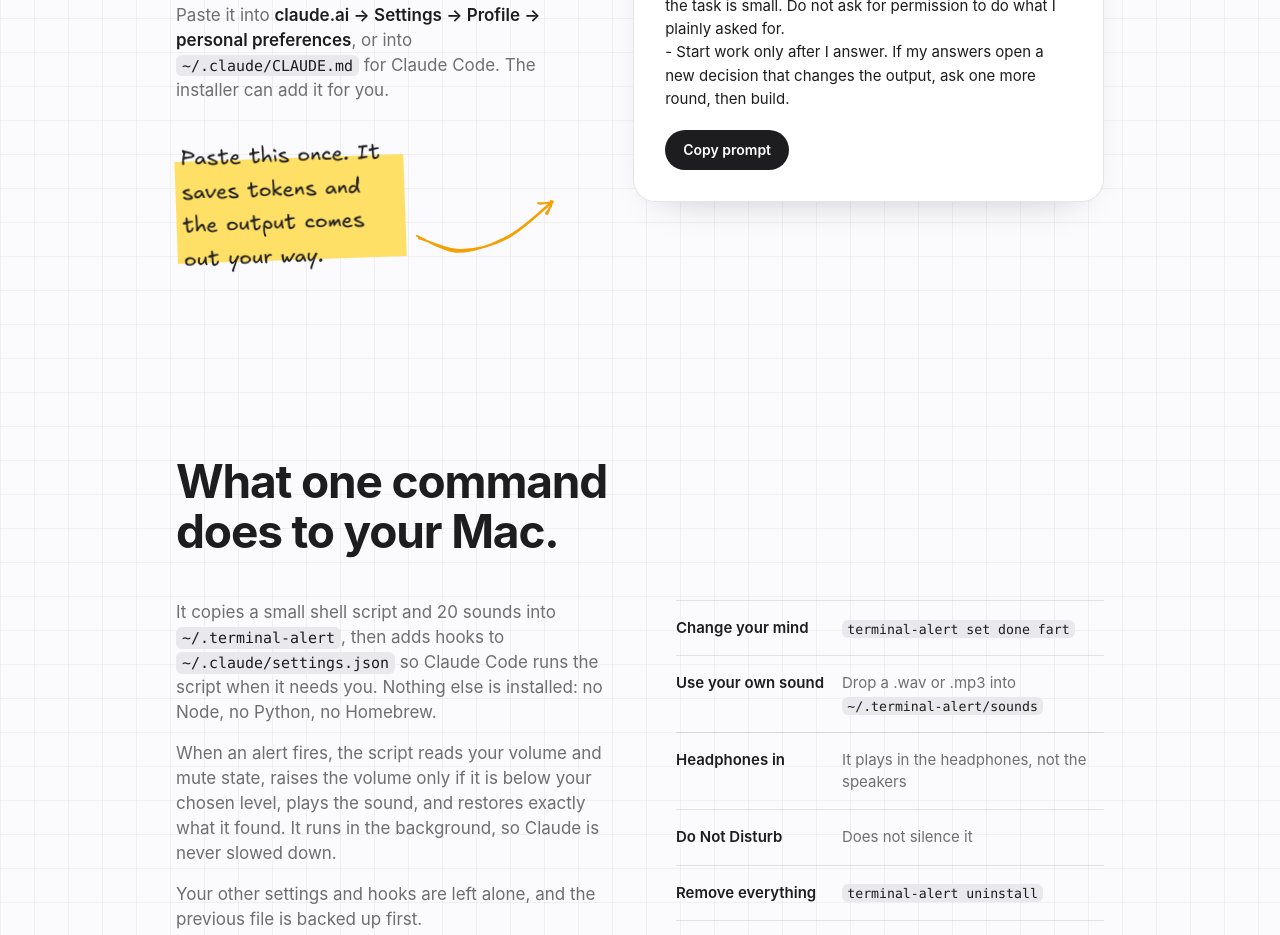
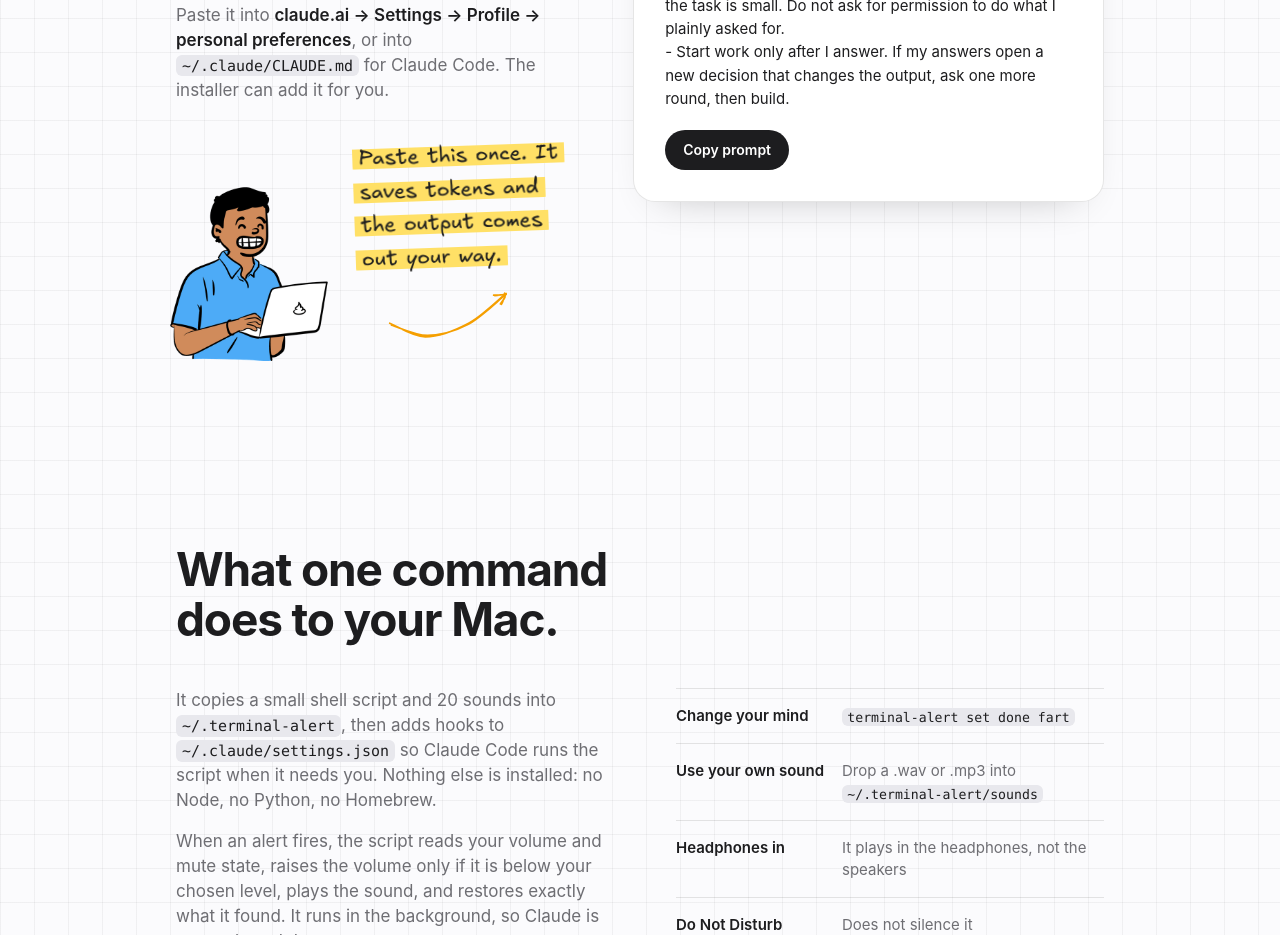
Before and after one commit to Sak3ham/terminal-alert, a plain HTML site: page index.html in a window 1280 px wide. Shown: the part 2736-3671 px from the top of the page. Drawn offline with Linux system fonts and the light colour scheme.

Commit message:
Grinning peep beside the ask-first note
Co-Authored-By: Claude Opus 5.5 <noreply@anthropic.com>

```diff
--- a/index.html
+++ b/index.html
@@ -128,8 +128,8 @@
         <h2>An alert only helps if Claude stops to ask.</h2>
         <p>Left alone, Claude often guesses, builds the wrong thing, and you pay for the tokens twice. This prompt makes it ask multiple-choice questions before anything complex. You answer in ten seconds and the work goes the right way the first time.</p>
         <p>Paste it into <strong>claude.ai → Settings → Profile → personal preferences</strong>, or into <code>~/.claude/CLAUDE.md</code> for Claude Code. The installer can add it for you.</p>
-        <p class="hand-note">
-          <span>Paste this once. It saves tokens and the output comes out your way.</span>
+        <p class="hand-note note-prompt"><img class="note-peep" src="peeps/grin.png" alt="" width="492" height="520" loading="lazy">
+          <span class="note-text"><span>Paste this once. It saves tokens and the output comes out your way.</span></span>
           <svg viewBox="0 0 180 84" aria-hidden="true" fill="none" stroke="currentColor" stroke-width="2.4" stroke-linecap="round">
             <path d="M7.0 56.3 C15.4 59.2, 38.4 75.4, 56.9 75.4 C75.4 75.3, 99.2 66.1, 118.1 56.0 C136.9 45.9, 161.4 21.2, 169.9 14.7 M9.5 59.0 C18.6 61.4, 42.2 73.4, 60.1 73.3 C78.0 73.1, 98.7 67.5, 117.1 57.9 C135.4 48.2, 161.1 22.2, 170.1 15.5"/>
             <path d="M167.9 14.6 C168.6 16.5, 163.7 16.8, 152.5 17.1 M169.4 15.8 C163.5 16.4, 159.5 17.3, 154.1 17.7"/>
--- a/site.css
+++ b/site.css
@@ -423,8 +423,20 @@ input[type="range"]::-moz-range-thumb {
 .hand-note svg { flex: none; width: 124px; color: var(--marker-ink); }
 
 .prompt-copy .hand-note { margin-top: 36px; color: #1e1e1e; }
-.prompt-copy .hand-note > span { max-width: 15em; }
-.prompt-copy .hand-note svg { width: 150px; height: 70px; margin-bottom: 14px; }
+/* The grinning peep, pleased with the tokens he saved, with his note and
+   an arrow to the prompt. */
+.note-prompt {
+  display: grid; grid-template-columns: 170px minmax(0, 1fr); grid-template-rows: auto auto;
+  column-gap: 8px; align-items: end;
+}
+.note-peep { grid-row: 1 / 3; width: 170px; height: auto; margin-left: -12px; }
+.note-prompt .note-text { background: none; padding: 0; transform: rotate(-2deg); max-width: 12em; align-self: end; }
+.note-prompt .note-text > span {
+  background: linear-gradient(transparent 14%, var(--marker) 14% 90%, transparent 90%);
+  padding: 0 0.3em; border-radius: 0.2em;
+  -webkit-box-decoration-break: clone; box-decoration-break: clone;
+}
+.prompt-copy .note-prompt svg { width: 130px; height: 60px; margin: 4px 0 18px 30px; }
 
 .machine-head { display: flex; align-items: flex-end; justify-content: space-between; gap: 8px 24px; }
 .note-toggle { flex: none; margin: 0 6px -6px 0; }
@@ -475,7 +487,7 @@ input[type="range"]::-moz-range-thumb {
   .prompt-section, .how-grid { grid-template-columns: minmax(0, 1fr); gap: 32px; }
   .hero { grid-template-columns: minmax(0, 1fr); gap: 56px; }
   .story { justify-self: start; max-width: 300px; margin-left: 12px; }
-  .prompt-copy .hand-note svg { transform: rotate(62deg); width: 110px; height: 52px; margin: 0 0 -6px 4px; }
+  .prompt-copy .note-prompt svg { transform: rotate(62deg); width: 90px; height: 42px; margin: 8px 0 0 40px; }
 }
 @media (max-width: 760px) {
   .machine-head { flex-direction: column; align-items: flex-start; }
```
Also changed, not shown: peeps/grin.png (added).
